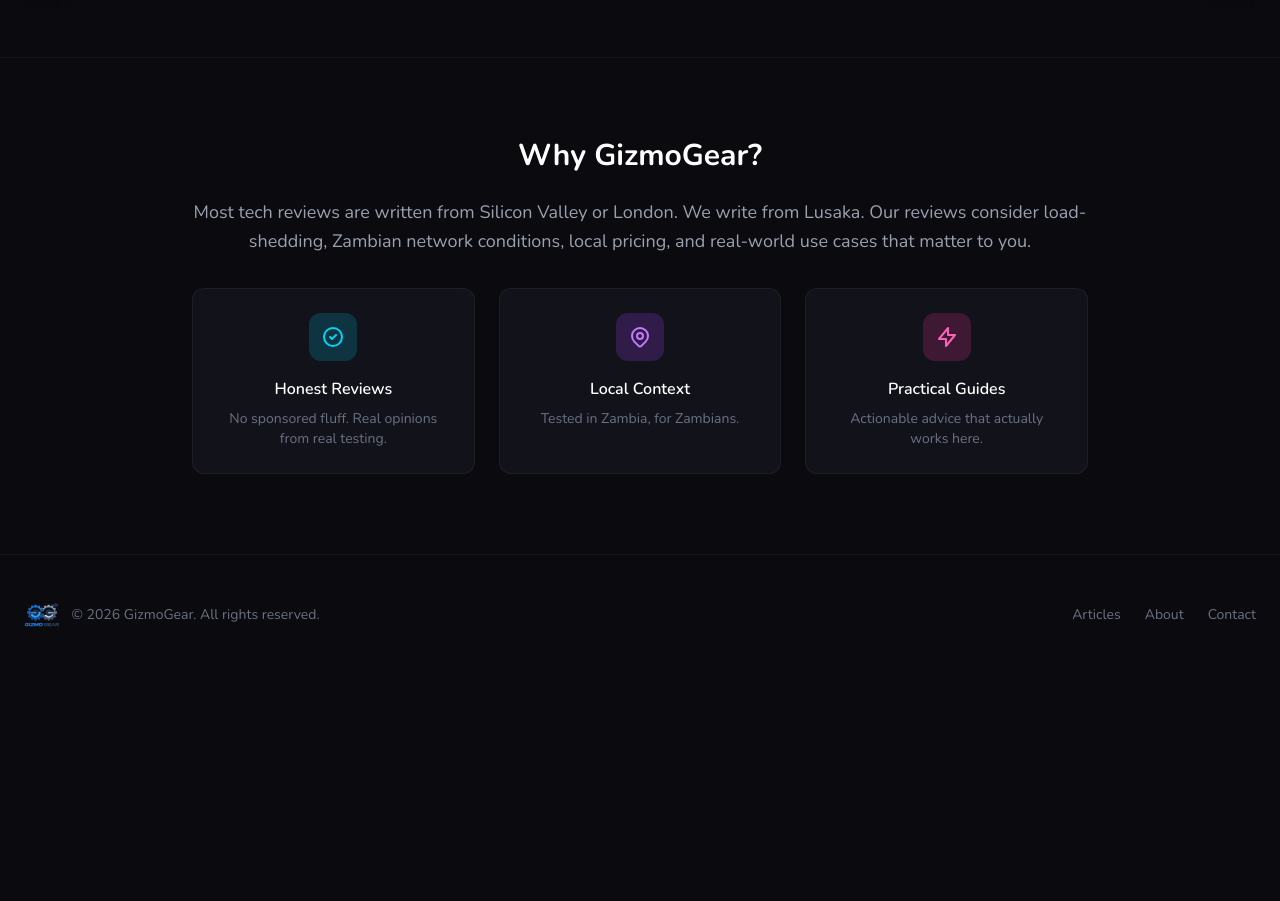
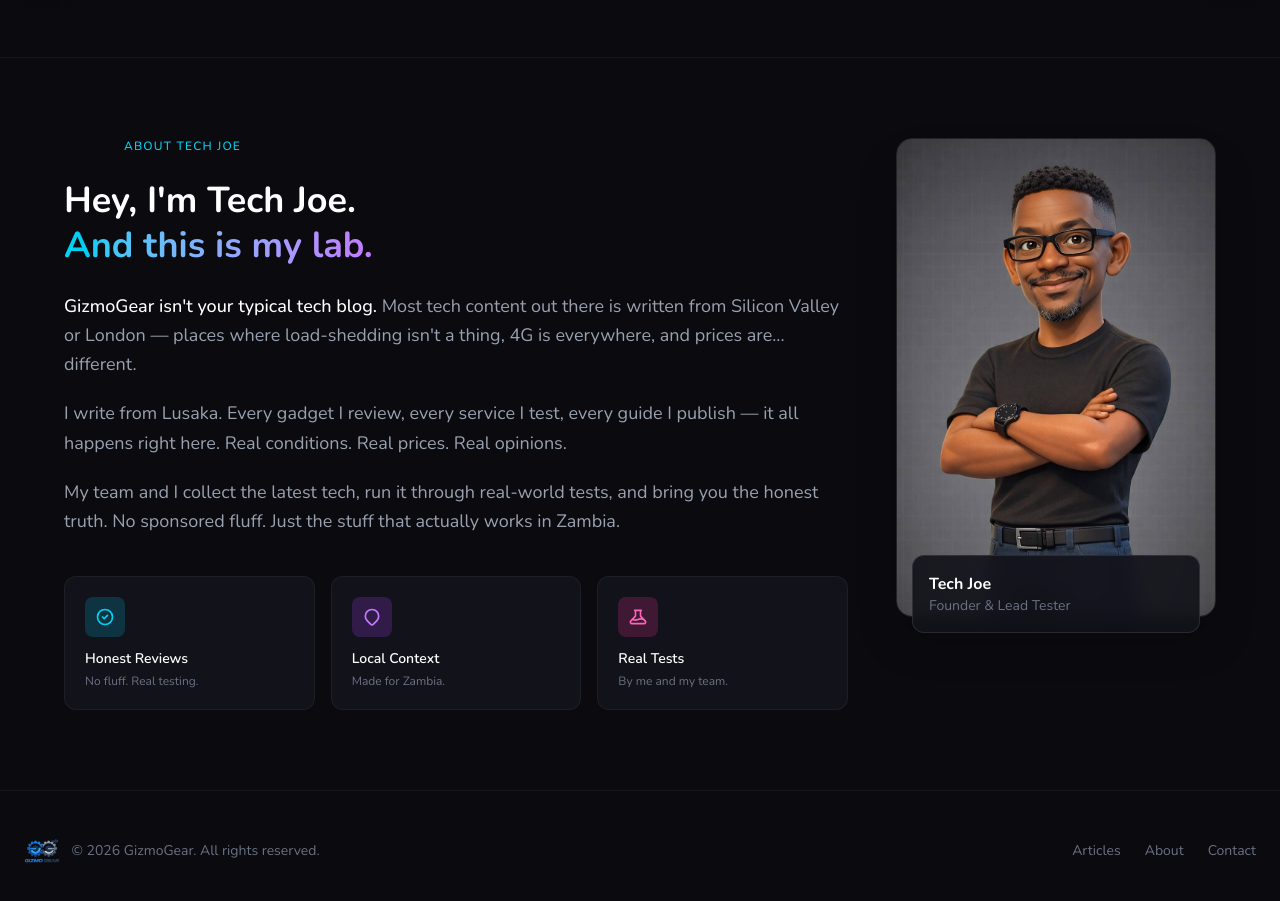
Before and after one commit to Thevent26/gizmogear, a Next.js app: page / in a window 1280 px wide. Shown: the part 1700-2601 px from the top of the page. Before the commit the page ends 2375 px from the top, so only its background shows below. Built offline with nearby package versions, Linux system fonts and the light colour scheme.

Commit message:
Redesign About section: Tech Joe photo, first-person intro, team testing mention

```diff
--- a/src/app/page.tsx
+++ b/src/app/page.tsx
@@ -204,41 +204,85 @@
 
       {/* About Section */}
       <section className="py-20 px-6 border-t border-white/5" id="about">
-        <div className="max-w-4xl mx-auto text-center">
-          <h2 className="text-3xl font-bold text-white mb-6">Why GizmoGear?</h2>
-          <p className="text-gray-400 text-lg leading-relaxed mb-8">
-            Most tech reviews are written from Silicon Valley or London. We write from Lusaka.
-            Our reviews consider load-shedding, Zambian network conditions, local pricing, and real-world
-            use cases that matter to you.
+        <div className="max-w-6xl mx-auto">
+          <div className="flex flex-col lg:flex-row gap-12 items-start">
+            {/* Text Content - Left */}
+            <div className="flex-1">
+              <div className="flex items-center gap-3 mb-6">
+                <div className="circuit-line w-12" />
+                <span className="text-xs uppercase tracking-widest text-cyan-400 font-medium">About Tech Joe</span>
+              </div>
+
+              <h2 className="text-3xl md:text-4xl font-bold text-white mb-6 leading-tight">
+                Hey, I'm Tech Joe.
+                <br />
+                <span className="bg-gradient-to-r from-cyan-400 to-purple-400 bg-clip-text text-transparent">
+                  And this is my lab.
+                </span>
+              </h2>
+
+              <div className="space-y-5 text-gray-400 leading-relaxed text-lg">
+                <p>
+                  <span className="text-white font-medium">GizmoGear isn't your typical tech blog.</span> Most tech content out there is written from Silicon Valley or London — places where load-shedding isn't a thing, 4G is everywhere, and prices are... different.
                 </p>
-          <div className="grid grid-cols-1 md:grid-cols-3 gap-6">
-            <div className="p-6 rounded-xl bg-[#12121a] border border-white/5">
-              <div className="w-12 h-12 mx-auto mb-4 rounded-xl bg-cyan-500/20 flex items-center justify-center">
-                <svg className="w-6 h-6 text-cyan-400" fill="none" viewBox="0 0 24 24" stroke="currentColor">
+                <p>
+                  I write from Lusaka. Every gadget I review, every service I test, every guide I publish — it all happens right here. Real conditions. Real prices. Real opinions.
+                </p>
+                <p>
+                  My team and I collect the latest tech, run it through real-world tests, and bring you the honest truth. No sponsored fluff. Just the stuff that actually works in Zambia.
+                </p>
+              </div>
+
+              {/* Value props */}
+              <div className="grid grid-cols-1 sm:grid-cols-3 gap-4 mt-10">
+                <div className="p-5 rounded-xl bg-[#12121a] border border-white/5">
+                  <div className="w-10 h-10 mb-3 rounded-lg bg-cyan-500/20 flex items-center justify-center">
+                    <svg className="w-5 h-5 text-cyan-400" fill="none" viewBox="0 0 24 24" stroke="currentColor">
                       <path strokeLinecap="round" strokeLinejoin="round" strokeWidth={2} d="M9 12l2 2 4-4m6 2a9 9 0 11-18 0 9 9 0 0118 0z" />
                     </svg>
                   </div>
-              <h3 className="text-white font-semibold mb-2">Honest Reviews</h3>
-              <p className="text-gray-500 text-sm">No sponsored fluff. Real opinions from real testing.</p>
+                  <h3 className="text-white font-semibold text-sm mb-1">Honest Reviews</h3>
+                  <p className="text-gray-500 text-xs">No fluff. Real testing.</p>
                 </div>
-            <div className="p-6 rounded-xl bg-[#12121a] border border-white/5">
-              <div className="w-12 h-12 mx-auto mb-4 rounded-xl bg-purple-500/20 flex items-center justify-center">
-                <svg className="w-6 h-6 text-purple-400" fill="none" viewBox="0 0 24 24" stroke="currentColor">
+                <div className="p-5 rounded-xl bg-[#12121a] border border-white/5">
+                  <div className="w-10 h-10 mb-3 rounded-lg bg-purple-500/20 flex items-center justify-center">
+                    <svg className="w-5 h-5 text-purple-400" fill="none" viewBox="0 0 24 24" stroke="currentColor">
                       <path strokeLinecap="round" strokeLinejoin="round" strokeWidth={2} d="M17.657 16.657L13.414 20.9a1.998 1.998 0 01-2.827 0l-4.244-4.243a8 8 0 1111.314 0z" />
-                  <path strokeLinecap="round" strokeLinejoin="round" strokeWidth={2} d="M15 11a3 3 0 11-6 0 3 3 0 016 0z" />
                     </svg>
                   </div>
-              <h3 className="text-white font-semibold mb-2">Local Context</h3>
-              <p className="text-gray-500 text-sm">Tested in Zambia, for Zambians.</p>
+                  <h3 className="text-white font-semibold text-sm mb-1">Local Context</h3>
+                  <p className="text-gray-500 text-xs">Made for Zambia.</p>
                 </div>
-            <div className="p-6 rounded-xl bg-[#12121a] border border-white/5">
-              <div className="w-12 h-12 mx-auto mb-4 rounded-xl bg-pink-500/20 flex items-center justify-center">
-                <svg className="w-6 h-6 text-pink-400" fill="none" viewBox="0 0 24 24" stroke="currentColor">
-                  <path strokeLinecap="round" strokeLinejoin="round" strokeWidth={2} d="M13 10V3L4 14h7v7l9-11h-7z" />
+                <div className="p-5 rounded-xl bg-[#12121a] border border-white/5">
+                  <div className="w-10 h-10 mb-3 rounded-lg bg-pink-500/20 flex items-center justify-center">
+                    <svg className="w-5 h-5 text-pink-400" fill="none" viewBox="0 0 24 24" stroke="currentColor">
+                      <path strokeLinecap="round" strokeLinejoin="round" strokeWidth={2} d="M19.428 15.428a2 2 0 00-1.022-.547l-2.387-.477a6 6 0 00-3.86.517l-.318.158a6 6 0 01-3.86.517L6.05 15.21a2 2 0 00-1.806.547M8 4h8l-1 1v5.172a2 2 0 00.586 1.414l5 5c1.26 1.26.367 3.414-1.415 3.414H4.828c-1.782 0-2.674-2.154-1.414-3.414l5-5A2 2 0 009 10.172V5L8 4z" />
                     </svg>
                   </div>
-              <h3 className="text-white font-semibold mb-2">Practical Guides</h3>
-              <p className="text-gray-500 text-sm">Actionable advice that actually works here.</p>
+                  <h3 className="text-white font-semibold text-sm mb-1">Real Tests</h3>
+                  <p className="text-gray-500 text-xs">By me and my team.</p>
+                </div>
+              </div>
+            </div>
+
+            {/* Tech Joe Photo - Right */}
+            <div className="lg:w-80 flex-shrink-0">
+              <div className="relative">
+                <div className="rounded-2xl overflow-hidden border border-white/10 shadow-2xl">
+                  <img
+                    src="/images/tech-joe-about.jpg"
+                    alt="Tech Joe"
+                    className="w-full object-cover"
+                  />
+                </div>
+                {/* Accent glow */}
+                <div className="absolute -bottom-4 -right-4 w-full h-full rounded-2xl bg-gradient-to-br from-cyan-500/20 to-purple-500/20 -z-10" />
+                {/* Name tag */}
+                <div className="absolute -bottom-4 left-4 right-4 bg-[#12121a]/90 backdrop-blur-sm border border-white/10 rounded-xl p-4">
+                  <div className="text-white font-bold">Tech Joe</div>
+                  <div className="text-gray-500 text-sm">Founder & Lead Tester</div>
+                </div>
+              </div>
             </div>
           </div>
         </div>
```
Also changed, not shown: public/images/tech-joe-about.jpg (added). Lines whose indentation alone changed are shown as unchanged.
